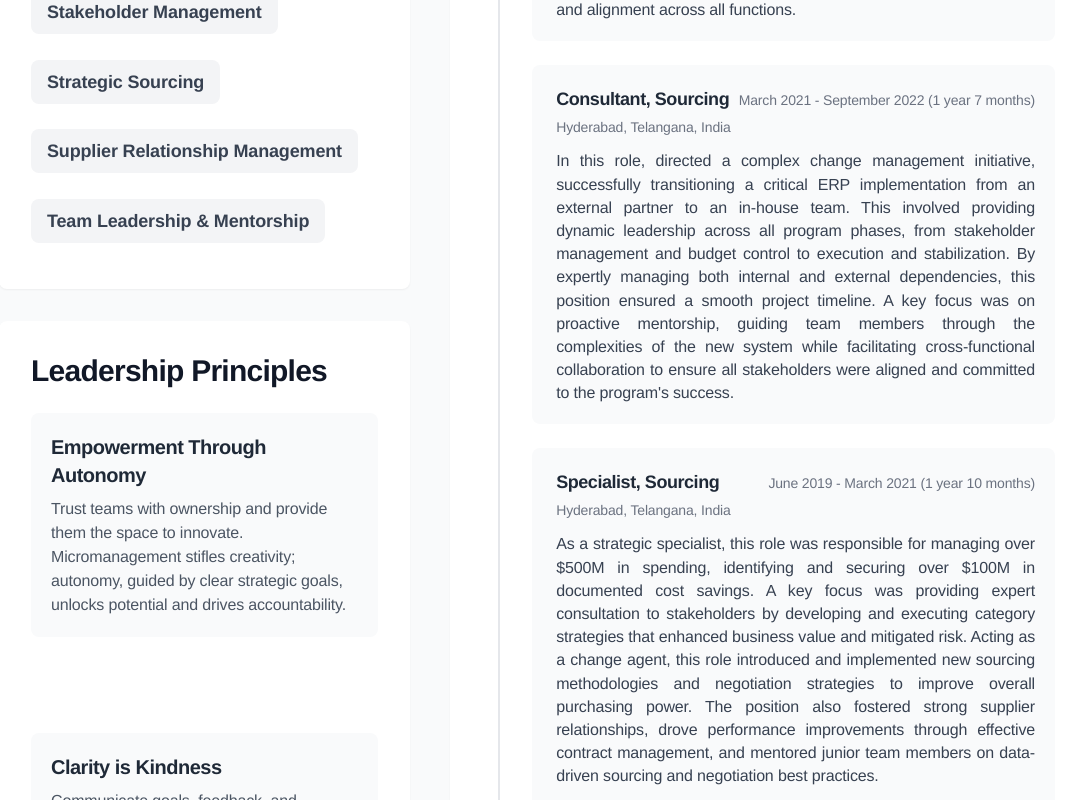
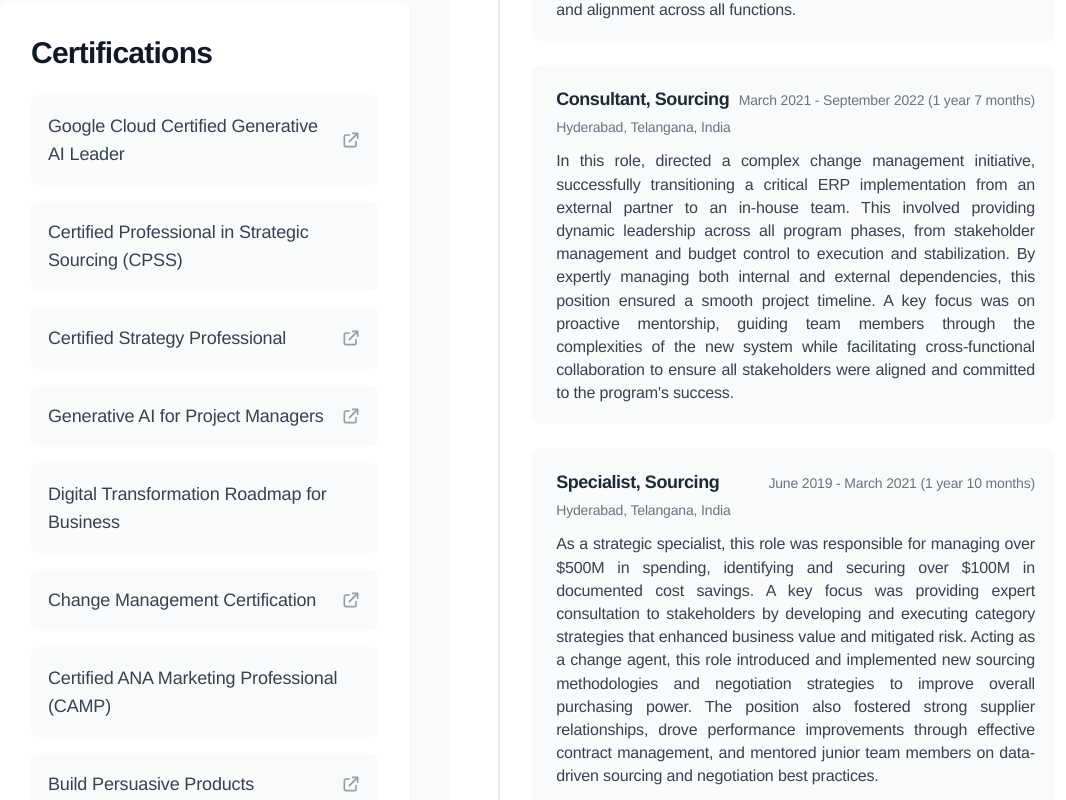
Before and after one commit to hipxcomical/aminuddinshroff, a React (Vite) app: page /#/ in a window 1280 px wide. Shown: the part 2880-3680 px from the top of the page, without its empty margins (97-1163 px from the left). Built offline with nearby package versions, Linux system fonts and the light colour scheme.

Commit message:
feat(CV): Add certifications section to resume
Introduces a new section on the CV page to display certifications. This enhances the resume by providing additional credentials and achievements.

```diff
--- a/data/resumeData.ts
+++ b/data/resumeData.ts
@@ -1,3 +1,4 @@
+
 export interface Role {
     title: string;
     duration: string;
@@ -18,6 +19,11 @@ export interface Skill {
   id: string;
   name: string;
   description: string;
+}
+
+export interface Certification {
+    name: string;
+    link?: string;
 }
 
 export const introParagraphs = [
@@ -66,6 +72,18 @@ export const skillsData: { category: string; skills: Skill[] }[] = [
       { name: 'LegalTech Innovation', id: 'legal-tech', description: 'Passionate about improving efficiency in the legal aspects of procurement. Co-authored a white paper on a LegalTech solution designed to streamline the contract redlining process, reducing turnaround times and legal overhead.' }
     ]
   }
+];
+
+export const certifications: Certification[] = [
+    { name: 'Google Cloud Certified Generative AI Leader', link: 'https://www.credly.com/badges/cb444bae-86d0-4986-b5c9-7857fecfeb0b' },
+    { name: 'Certified Professional in Strategic Sourcing (CPSS)' },
+    { name: 'Certified Strategy Professional', link: 'https://www.udemy.com/certificate/UC-309dc03d-e471-41a8-8697-5f0a316032cd/' },
+    { name: 'Generative AI for Project Managers', link: 'https://www.credly.com/badges/fd1f4fe7-41d3-4586-a648-09114f187116/public_url' },
+    { name: 'Digital Transformation Roadmap for Business' },
+    { name: 'Change Management Certification', link: 'https://www.udemy.com/certificate/UC-ccedbc8b-687a-4000-afcd-5fc65e1357ae/' },
+    { name: 'Certified ANA Marketing Professional (CAMP)' },
+    { name: 'Build Persuasive Products', link: 'https://www.udemy.com/certificate/UC-45be6f4b-a281-4910-8099-d8e146e53996/' },
+    { name: 'Slack Workflow Builder' }
 ];
 
 export const leadershipPrinciples = [
--- a/pages/CV.tsx
+++ b/pages/CV.tsx
@@ -2,7 +2,7 @@
 import React, { useRef, useState, useEffect } from 'react';
 import Timeline from '../components/Timeline';
 import SkillModal from '../components/SkillModal';
-import { introParagraphs, skillsData, workData, callToAction, leadershipPrinciples, Skill } from '../data/resumeData';
+import { introParagraphs, skillsData, workData, callToAction, leadershipPrinciples, certifications, Skill } from '../data/resumeData';
 
 export const AnimatedSection: React.FC<{ children: React.ReactNode, className?: string }> = ({ children, className }) => {
     const ref = useRef<HTMLElement>(null);
@@ -130,6 +130,36 @@ const Resume: React.FC = () => {
 
                 <AnimatedSection className="flex-grow flex flex-col">
                     <div className="bg-white p-6 md:p-8 rounded-lg shadow-sm flex-grow flex flex-col">
+                        <h2 className="text-2xl md:text-3xl font-bold text-gray-900 mb-6">Certifications</h2>
+                        <div className="flex flex-col gap-4">
+                            {certifications.map((cert, index) => (
+                                cert.link ? (
+                                    <a
+                                        key={index}
+                                        href={cert.link}
+                                        target="_blank"
+                                        rel="noopener noreferrer"
+                                        className="group block w-full text-left p-4 rounded-lg bg-gray-50 border border-transparent hover:bg-brand-orange hover:text-white hover:shadow-md transition-all duration-300 cursor-pointer"
+                                    >
+                                        <div className="flex items-center justify-between w-full">
+                                            <span className="font-medium text-base md:text-lg leading-tight">{cert.name}</span>
+                                            <svg className="w-5 h-5 flex-shrink-0 ml-3 opacity-50 group-hover:opacity-100" fill="none" stroke="currentColor" viewBox="0 0 24 24">
+                                                <path strokeLinecap="round" strokeLinejoin="round" strokeWidth={2} d="M10 6H6a2 2 0 00-2 2v10a2 2 0 002 2h10a2 2 0 002-2v-4M14 4h6m0 0v6m0-6L10 14" />
+                                            </svg>
+                                        </div>
+                                    </a>
+                                ) : (
+                                    <div key={index} className="block w-full text-left p-4 rounded-lg bg-gray-50 text-gray-700 border border-transparent cursor-default">
+                                        <span className="font-medium text-base md:text-lg leading-tight">{cert.name}</span>
+                                    </div>
+                                )
+                            ))}
+                        </div>
+                    </div>
+                </AnimatedSection>
+
+                <AnimatedSection className="flex-grow flex flex-col">
+                    <div className="bg-white p-6 md:p-8 rounded-lg shadow-sm flex-grow flex flex-col">
                         <h2 className="text-2xl md:text-3xl font-bold text-gray-900 mb-6">Leadership Principles</h2>
                         <div className="flex flex-col justify-between flex-grow space-y-4">
                             {leadershipPrinciples.map((principle) => (
```
